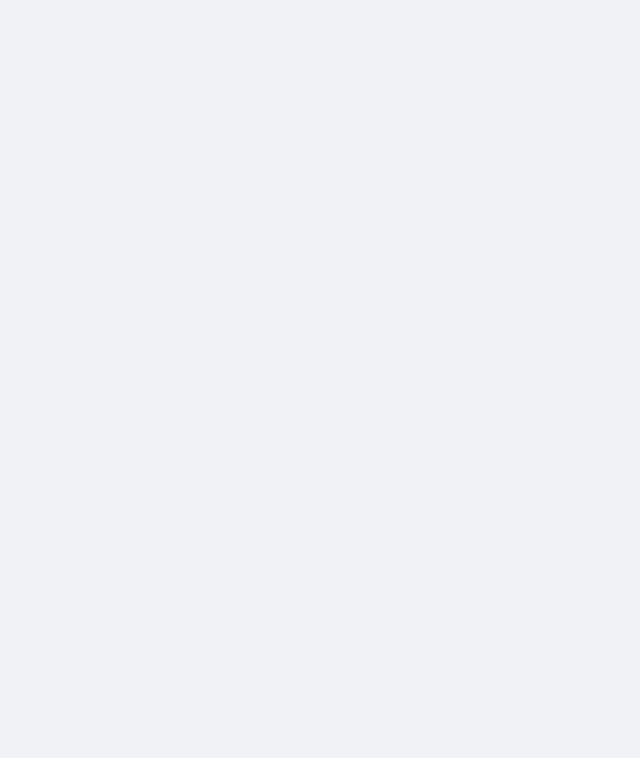
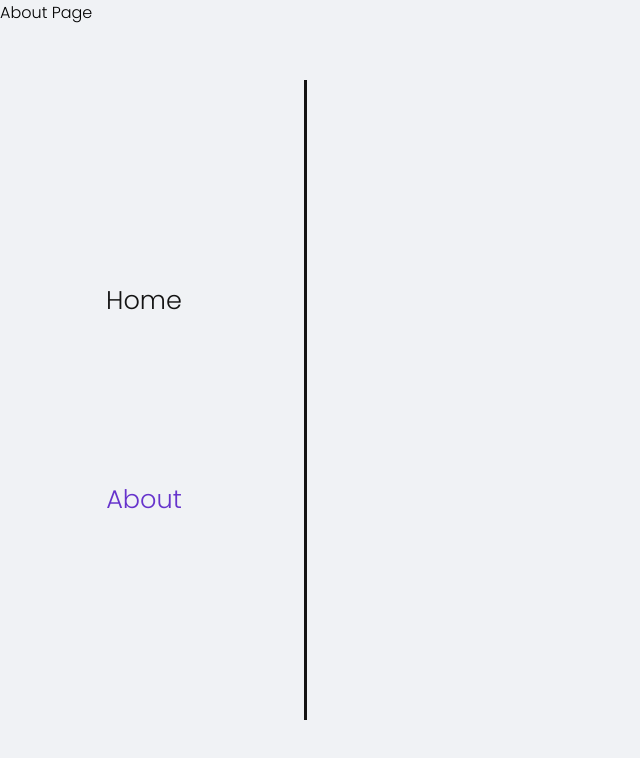
Before and after one commit to PatrickMoraisN/Ebytr-Challenge, a React (Create React App) app in the folder frontend/: page /about in a window 1280 px wide. Shown: the top 758 px of the page, without its empty margins (0-640 px from the left). Built offline with nearby package versions, Linux system fonts and the light colour scheme.

Commit message:
fix menu component / add about page

```diff
--- a/frontend/src/components/Menu/index.tsx
+++ b/frontend/src/components/Menu/index.tsx
@@ -1,12 +1,18 @@
 import React from 'react';
-import { Link } from 'react-router-dom';
+import { Link, useHistory } from 'react-router-dom';
 import * as S from './style';
 
 function Menu() {
+  const [currentRoute] = React.useState(useHistory().location.pathname);
+
   return (
     <S.Aside>
-      <Link to="/home">Home</Link>
-      <Link to="/">Login</Link>
+      <Link to="/home" className={currentRoute === '/home' ? 'active' : ''}>
+        Home
+      </Link>
+      <Link className={currentRoute === '/about' ? 'active' : ''} to="/about">
+        About
+      </Link>
     </S.Aside>
   );
 }
--- a/frontend/src/components/Menu/style.ts
+++ b/frontend/src/components/Menu/style.ts
@@ -18,4 +18,15 @@ export const Aside = styled.aside`
     left: 19rem;
     position: absolute;
   }
+
+  a {
+    font-size: 1.6rem;
+    color: var(--text-title);
+    text-decoration: none;
+    font-weight: 400;
+  }
+
+  .active {
+    color: var(--purple);
+  }
 `;
--- /dev/null
+++ b/frontend/src/pages/About/index.tsx
@@ -0,0 +1,12 @@
+import React from 'react';
+import Menu from '../../components/Menu';
+
+function About() {
+  return (
+    <>
+      <Menu /> About Page
+    </>
+  );
+}
+
+export default About;
--- a/frontend/src/pages/Home/index.tsx
+++ b/frontend/src/pages/Home/index.tsx
@@ -1,11 +1,12 @@
 import React from 'react';
 import Menu from '../../components/Menu';
+import * as S from './style';
 
 function Home() {
   return (
     <div>
       <Menu />
-      Home
+      <S.Section>Home</S.Section>
     </div>
   );
 }
--- /dev/null
+++ b/frontend/src/pages/Home/style.ts
@@ -0,0 +1,5 @@
+import styled from 'styled-components';
+
+export const Section = styled.section`
+  margin-left: 19rem;
+`;
--- a/frontend/src/routes/index.tsx
+++ b/frontend/src/routes/index.tsx
@@ -3,12 +3,14 @@ import { Route, Switch, BrowserRouter as Routes } from 'react-router-dom';
 import Login from '../pages/Login';
 import Edit from '../pages/Edit';
 import Home from '../pages/Home';
+import About from '../pages/About';
 
 const RoutesComponent = () => (
   <Routes>
     <Switch>
       <Route exact path="/" component={Login} />
       <Route exact path="/home" component={Home} />
+      <Route exact path="/about" component={About} />
       <Route exact path="/edit/:id" component={Edit} />
     </Switch>
   </Routes>
--- a/frontend/src/styles/global.ts
+++ b/frontend/src/styles/global.ts
@@ -18,13 +18,14 @@ export const CreateGlobalStyle = createGlobalStyle`
 body {
   background: var(--background);
   -webkit-font-smoothing: antialiased; // fonte mais "limpa"
+  font-family: Poppins;
 }
 body, input, textarea, button {
-  font-family: Poppins, sans-serif;
+  font-family: Poppins;
   font-weight: 400;
 }
 h1, h2, h3, h4, h5, h6, strong {
-  font-family: Poppins, sans-serif;
+  font-family: Poppins;
   font-weight: 600;
 }
 `;
```
